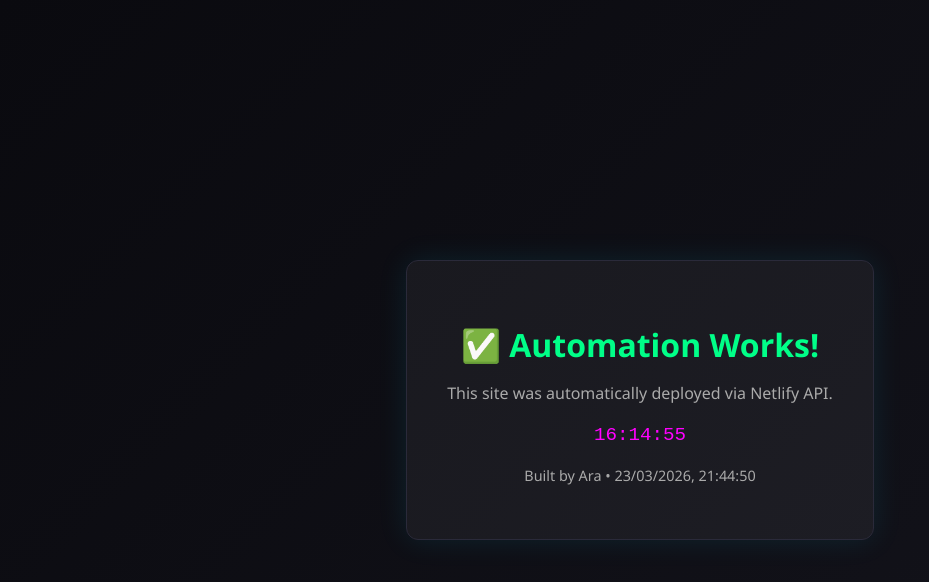
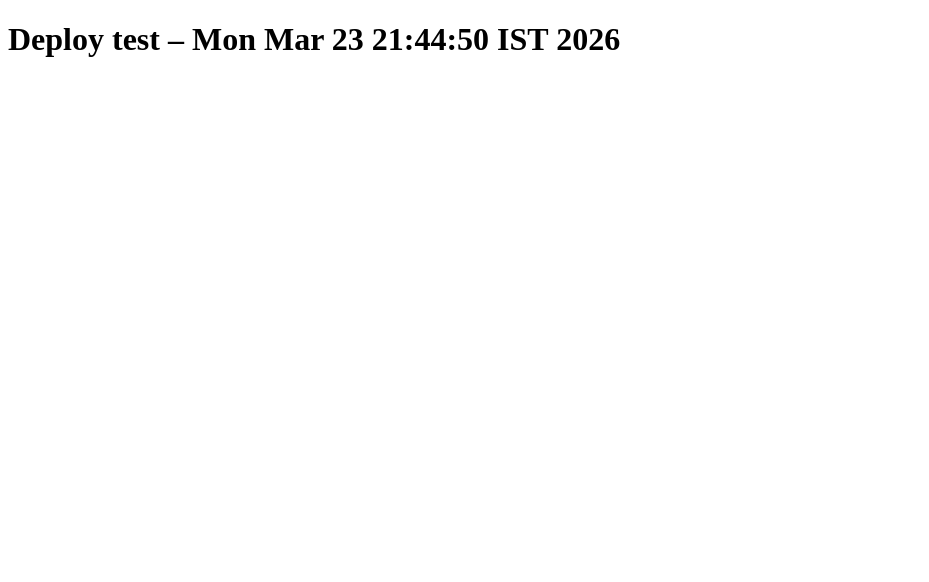
Before and after one commit to araclawlab/public-demo-site, a plain HTML site: page index.html in a window 1280 px wide. Shown: the whole page, without its empty margins (0-929 px from the left). Drawn offline with Linux system fonts and the light colour scheme.

Commit message:
Test deploy from automation

```diff
--- a/index.html
+++ b/index.html
@@ -1,46 +1 @@
-<!DOCTYPE html>
-<html lang="en">
-<head>
-<meta charset="UTF-8">
-<meta name="viewport" content="width=device-width, initial-scale=1.0">
-<title>Automation Test – Ara</title>
-<style>
-  body {
-    font-family: 'Segoe UI', sans-serif;
-    background: linear-gradient(135deg, #0a0a0f, #14141c);
-    color: #e0e0e0;
-    display: flex;
-    justify-content: center;
-    align-items: center;
-    min-height: 100vh;
-    margin: 0;
-    text-align: center;
-  }
-  .card {
-    background: rgba(255,255,255,0.05);
-    border: 1px solid #2a2a3a;
-    border-radius: 12px;
-    padding: 40px;
-    box-shadow: 0 0 30px rgba(0,212,255,0.1);
-  }
-  h1 { color: #00ff88; margin-bottom: 10px; }
-  p { color: #aaa; }
-  .time { color: #ff00ff; font-family: monospace; font-size: 1.2rem; margin-top: 20px; }
-</style>
-</head>
-<body>
-  <div class="card">
-    <h1>✅ Automation Works!</h1>
-    <p>This site was automatically deployed via Netlify API.</p>
-    <div class="time" id="time"></div>
-    <p style="margin-top:20px;font-size:0.9rem;">Built by Ara • <script>document.write(new Date().toLocaleString('en-GB', {timeZone:'Asia/Kolkata'}))</script></p>
-  </div>
-  <script>
-    document.getElementById('time').textContent = new Date().toLocaleTimeString('en-GB');
-    setInterval(() => {
-      document.getElementById('time').textContent = new Date().toLocaleTimeString('en-GB');
-    }, 1000);
-  </script>
-</body>
-</html>
-<!-- Thu Mar 19 00:13:56 IST 2026 -->
+<!DOCTYPE html><html><head><title>Test</title></head><body><h1>Deploy test – Mon Mar 23 21:44:50 IST 2026</h1></body></html>
```
Also changed, not shown: 1 other file.
